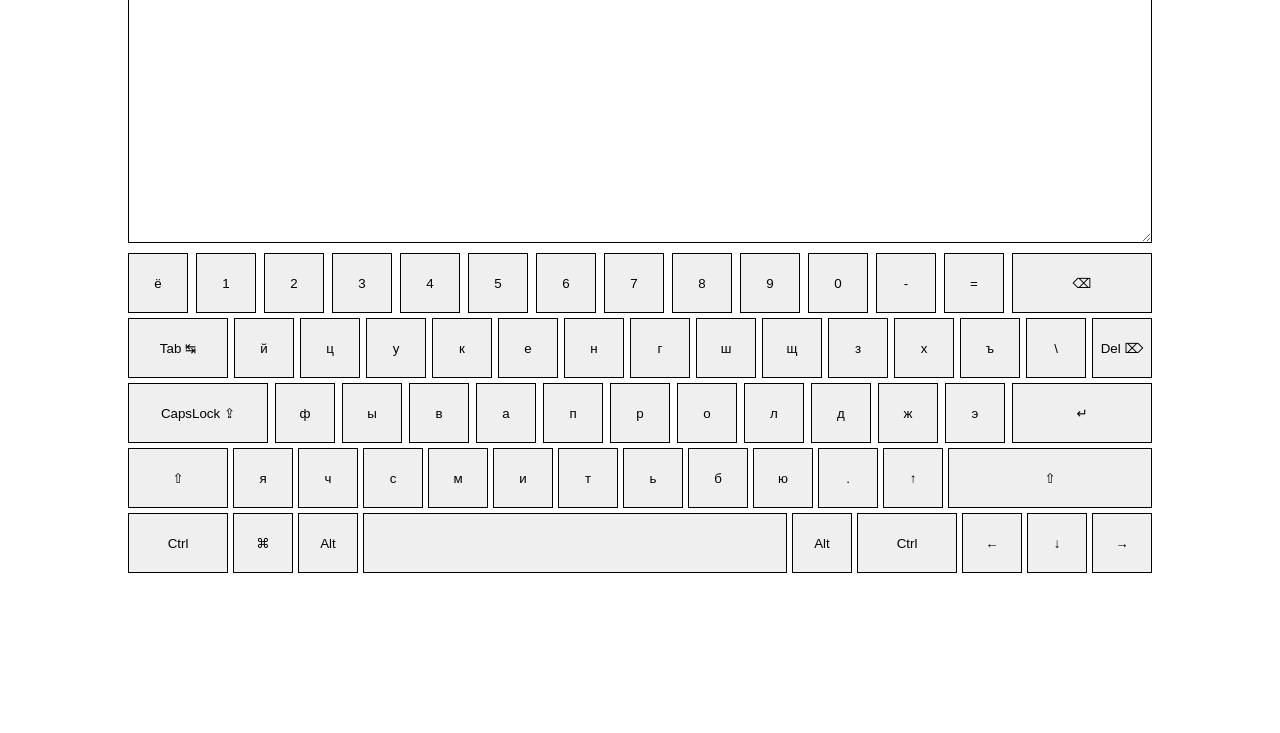
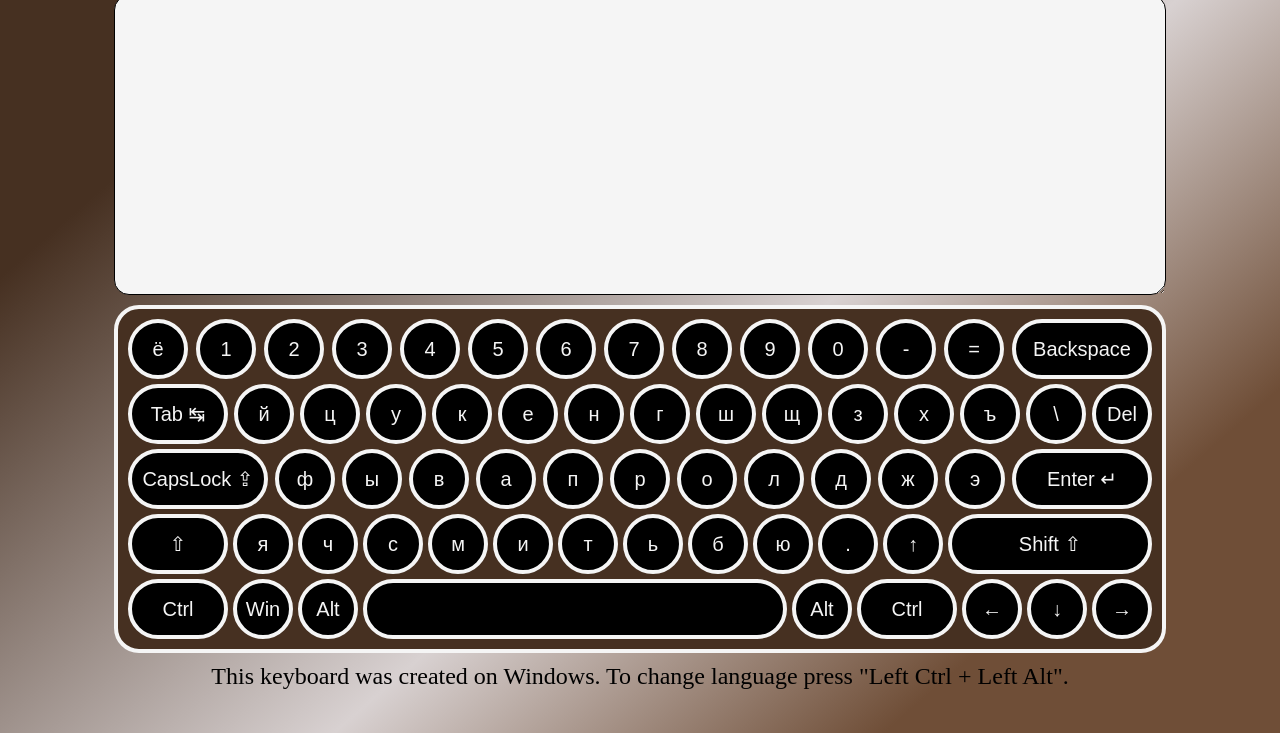
Before and after one commit to Irroar/RSS-Virtual-Keyboard, a website built with webpack: page src/index.html in a window 1280 px wide. Shown: the part 67-800 px from the top of the page. Built offline with nearby package versions, Linux system fonts and the light colour scheme.

Commit message:
feat: add styles

```diff
--- a/src/Key.js
+++ b/src/Key.js
@@ -31,8 +31,6 @@ export default class Key extends EventEmitter {
     this.isShifted = !this.isShifted;
     if (this.isShifted && Object.prototype.hasOwnProperty.call(shifted, this.keyCode)) {
       this.value = shifted[this.keyCode];
-      //console.log(shifted)
-      //console.log(shifted[this.keyCode])
       this.emit('valueChanged');
     } else if (Object.prototype.hasOwnProperty.call(shifted, this.keyCode)) {
       Object.keys(shifted).forEach((item) => {
--- a/src/Keyboard.js
+++ b/src/Keyboard.js
@@ -33,7 +33,7 @@ export default class Keyboard {
       'Digit0', 'Minus', 'Equal', 'KeyQ', 'KeyW', 'KeyE', 'KeyR', 'KeyT',
       'KeyY', 'KeyU', 'KeyI', 'KeyO', 'KeyP', 'BracketLeft', 'BracketRight', 'Backslash', 'KeyA',
       'KeyS', 'KeyD', 'KeyF', 'KeyG', 'KeyH', 'KeyJ', 'KeyK', 'KeyL', 'Semicolon', 'Quote', 'KeyZ', 'KeyX', 'KeyC', 'KeyV', 'KeyB', 'KeyN', 'KeyM', 'Comma',
-      'Period', 'Slash', 'Space', 'Backquote'];
+      'Period', 'Slash', 'Space', 'Backquote', 'ArrowUp', 'ArrowLeft', 'ArrowDown', 'ArrowRight'];
 
     this.keysLayout.forEach((item) => {
       const isChar = this.simpleKeys.includes(item) ? 1 : 0;
--- a/src/config/en-config.json
+++ b/src/config/en-config.json
@@ -12,7 +12,7 @@
   "Digit0" : "0",
   "Minus" : "-",
   "Equal" : "=",
-  "Backspace" : "⌫",
+  "Backspace" : "Backspace",
   "Tab" : "Tab ↹",
   "KeyQ" : "q",
   "KeyW" : "w",
@@ -45,20 +45,20 @@
   "Backslash" : "\\",
   "Semicolon" : ";",
   "Quote" : "'",
-  "Enter" : "↵",
+  "Enter" : "Enter ↵",
   "ShiftLeft" : "⇧",
-  "ShiftRight" : "⇧",
+  "ShiftRight" : "Shift ⇧",
   "ControlLeft" : "Ctrl",
   "ControlRight" : "Ctrl",
   "AltLeft" : "Alt",
   "AltRight" : "Alt",
-  "MetaLeft" : "⌘",
+  "MetaLeft" : "Win",
   "Space" : " ",
   "ArrowUp" : "↑",
   "ArrowRight" : "→",
   "ArrowDown" : "↓",
   "ArrowLeft" : "←",
-  "Delete" : "Del ⌦",
+  "Delete" : "Del",
   "CapsLock" : "CapsLock ⇪",
   "Comma" : ",",
   "Period" : ".",
--- a/src/config/ru-config.json
+++ b/src/config/ru-config.json
@@ -12,7 +12,7 @@
   "Digit0" : "0",
   "Minus" : "-",
   "Equal" : "=",
-  "Backspace" : "⌫",
+  "Backspace" : "Backspace",
   "Tab" : "Tab ↹",
   "KeyQ" : "й",
   "KeyW" : "ц",
@@ -45,20 +45,20 @@
   "Backslash" : "\\",
   "Semicolon" : "ж",
   "Quote" : "э",
-  "Enter" : "↵",
+  "Enter" : "Enter ↵",
   "ShiftLeft" : "⇧",
-  "ShiftRight" : "⇧",
+  "ShiftRight" : "Shift ⇧",
   "ControlLeft" : "Ctrl",
   "ControlRight" : "Ctrl",
   "AltLeft" : "Alt",
   "AltRight" : "Alt",
-  "MetaLeft" : "⌘",
+  "MetaLeft" : "Win",
   "Space" : " ",
   "ArrowUp" : "↑",
   "ArrowRight" : "→",
   "ArrowDown" : "↓",
   "ArrowLeft" : "←",
-  "Delete" : "Del ⌦",
+  "Delete" : "Del",
   "CapsLock" : "CapsLock ⇪",
   "Comma" : "б",
   "Period" : "ю",
--- a/src/index.js
+++ b/src/index.js
@@ -3,17 +3,27 @@ import './styles/style.css';
 
 const body = document.querySelector('body');
 const wrapper = document.createElement('div');
-wrapper.className = 'wrapper';
-body.append(wrapper);
 const textArea = document.createElement('textarea');
 const kayboardContainer = document.createElement('div');
+const title = document.createElement('h1');
+const description = document.createElement('p');
+
+title.className = 'title';
+description.className = 'description';
+wrapper.className = 'wrapper';
 textArea.className = 'textarea';
-wrapper.append(textArea);
 kayboardContainer.className = 'board';
+
+title.textContent = 'RSS Virtual Keyboard';
+description.textContent = 'This keyboard was created on Windows. To change language press "Left Ctrl + Left Alt".';
 
 const storagedLang = localStorage.getItem('language');
 const keyboard = new Keyboard(storagedLang, kayboardContainer, textArea);
 
+wrapper.append(title);
+wrapper.append(textArea);
 wrapper.append(kayboardContainer);
+wrapper.append(description);
+body.append(wrapper);
 keyboard.init();
 keyboard.configuratePhysicalButtons();
--- a/src/styles/style.css
+++ b/src/styles/style.css
@@ -1,6 +1,11 @@
 html {
   box-sizing: border-box;
   scroll-behavior: smooth;
+}
+
+html,
+body {
+  height: 100%;
 }
 
 *,
@@ -41,21 +46,39 @@ h6 {
   font-size: inherit;
 }
 
+.wrapper {
+  padding: 15px;
+  display: flex;
+  flex-direction: column;
+  align-items: center;
+  row-gap: 10px;
+  min-height: 100%;
+  overflow: hidden;
+  background: linear-gradient(139deg, rgba(70,48,33,1) 18%, rgba(216,209,209,1) 57%, rgba(111,78,55,1) 82%);
+}
+
 .board {
   display: flex;
   column-gap: 5px;
+  padding: 10px;
+  background-color: #463021;
   row-gap: 5px;
-  max-width: 1024px;
+  max-width: 1052px;
   flex-wrap: wrap;
   justify-content: space-between;
-  margin: 10px auto 10px;
+  border-radius: 25px;
+  border: 4px solid #f5f5f5;
 }
 .btn {
-  border: 1px solid black;
+  border: 4px solid #f5f5f5;
+  font-size: 20px;
   min-width: 60px;
   min-height: 60px;
   text-align: center;
   padding: 2px;
+  border-radius: 50px;
+  color: #f5f5f5;
+  background-color: #000;
 }
 
 .btn.space  {
@@ -75,28 +98,45 @@ h6 {
 }
 
 .btn:active {
-  background-color: green;
+  color: #7fff00;
+  border-color: #7fff00;
 }
 
 .btn.pressed {
-  background-color: green;
+  color: #7fff00;
+  border-color: #7fff00;
 }
 
 .textarea {
   display: block;
-  width: 1024px;
-  max-width: 1024px;
+  width: 1052px;
+  max-width: 1052px;
   height: 300px;
-  max-height: 600px;
+  max-height: 450px;
   min-height: 200px;
-  margin: 10px auto 10px;
   padding: 10px;
   font-size: 18px;
-  overflow: hidden;
+  overflow: auto;
   border: 1px solid black;
   resize: vertical;
+  border-radius: 15px;
+  background-color: #f5f5f5;
 }
 
 .textarea:focus {
   outline: none;
 }
+
+.title {
+  font-size: 32px;
+  color: #f5f5f5;
+  text-shadow:
+   -1px -1px 0 #000,
+    1px -1px 0 #000,
+    -1px 1px 0 #000,
+     1px 1px 0 #000;
+}
+
+.description {
+  font-size: 24px;
+}
```
